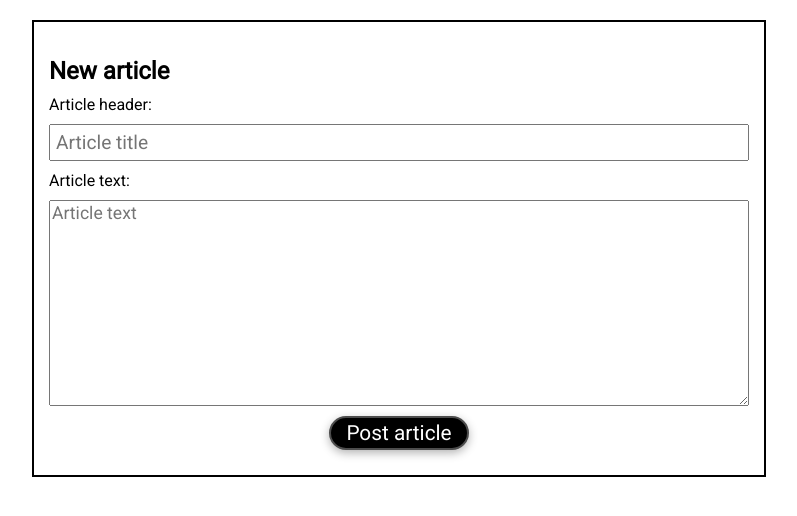
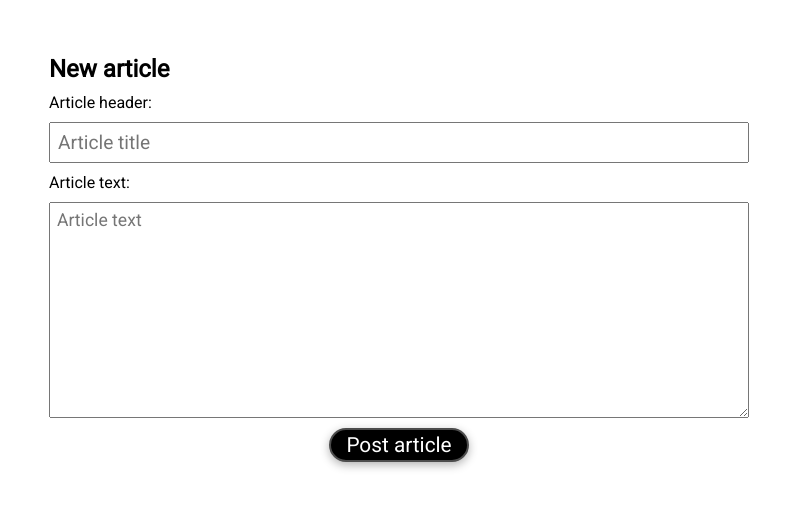
Before and after one commit to punk1503/NewsTeller, a Django app: page /new/ in a window 1280 px wide. Shown: the part 70-586 px from the top of the page, without its empty margins (241-1038 px from the left). Run offline with Django 3.2, Linux system fonts and the light colour scheme; the visitor is signed in with stand-in values (Sample User, id 1).

Commit message:
Deleted article form border and spellcheck #22

```diff
--- a/news/static/news/css/article_creation.css
+++ b/news/static/news/css/article_creation.css
@@ -1,7 +1,6 @@
 .article {
 	margin: auto;
 	max-width: 700px;
-	border: 2px hsl(0, 0%, 0%) solid;
 	display: flex;
 	flex-direction: column;
 	padding: 15px;
@@ -13,12 +12,13 @@
 
 .article__title {
 	font-size: 1.2rem;
-	padding: 5px;
+	padding: 7px;
 }
 
 .article__text {
 	resize: vertical;
 	font-size: 1.1rem;
+	padding: 7px;
 }
 
 .article__submit {
--- a/newsteller/forms.py
+++ b/newsteller/forms.py
@@ -65,5 +65,5 @@ class ArticleForm(forms.ModelForm):
 
 		widgets = {
 			'article_title': forms.TextInput(attrs={'class': 'article__title', 'type':'text', 'placeholder': 'Article title'}),
-			'article_text': forms.Textarea(attrs={'class': 'article__text', 'placeholder': 'Article text', 'cols': 30, 'rows': 10})
+			'article_text': forms.Textarea(attrs={'class': 'article__text', 'placeholder': 'Article text', 'cols': 30, 'rows': 10, 'spellcheck': 'false'})
 		}
```
